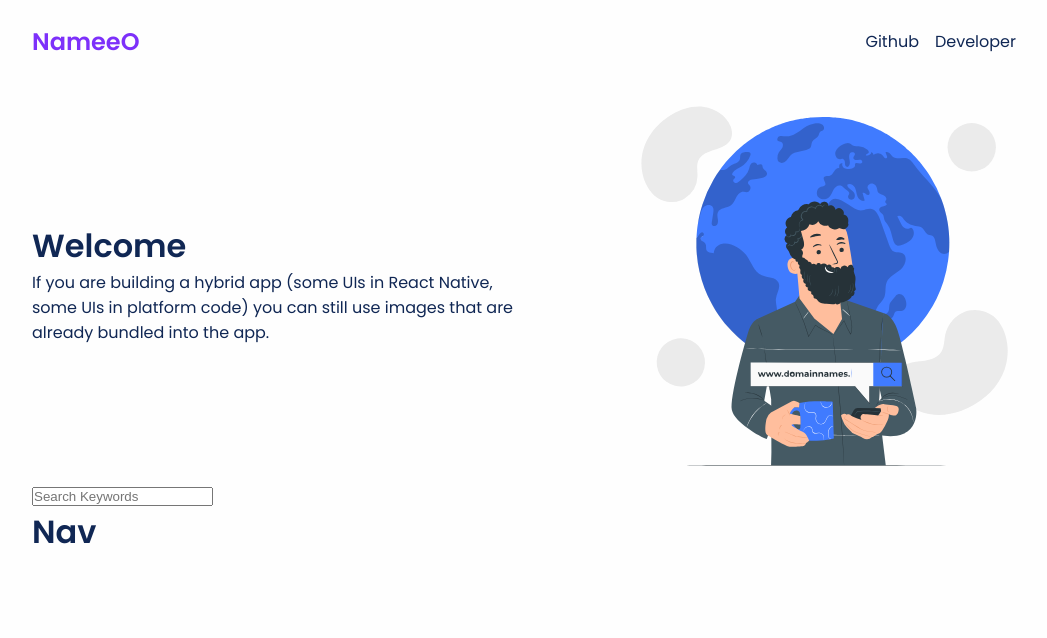
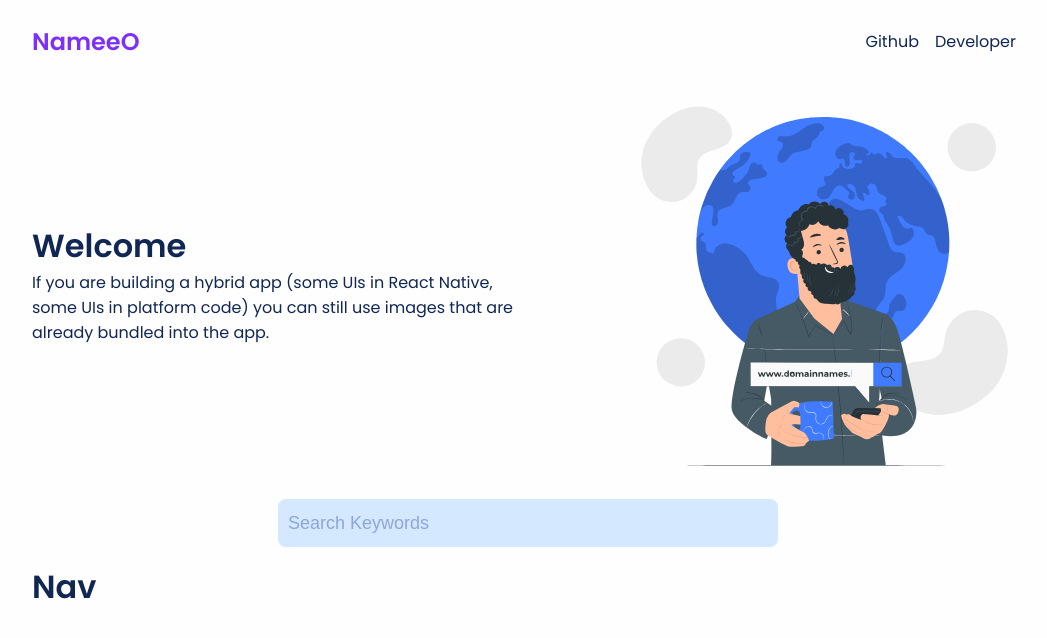
Before and after one commit to vaishnavme/nameeo, a React (Create React App) app: page / in a window 1280 px wide. Shown: the top 638 px of the page, without its empty margins (112-1159 px from the left). Built offline with nearby package versions, Linux system fonts and the light colour scheme.

Commit message:
Style: input box and basic styling

```diff
--- a/src/components/Searchbox/SearchBox.css
+++ b/src/components/Searchbox/SearchBox.css
@@ -0,0 +1,21 @@
+.main {
+    display: block;
+    margin: 1rem auto;
+    text-align: center;
+}
+input {
+    width: 100%;
+    max-width: 500px;
+    height: 3rem;
+    font-size: 18px;
+    padding: 0.5rem;
+    border-radius: 0.5rem;
+    outline: none;
+    color: #102754;
+    font-weight: 500;
+    border: 2px solid #D4E8FF;
+    background-color: #D4E8FF;
+}
+input::placeholder {
+    color: #8da7da;
+}
```
